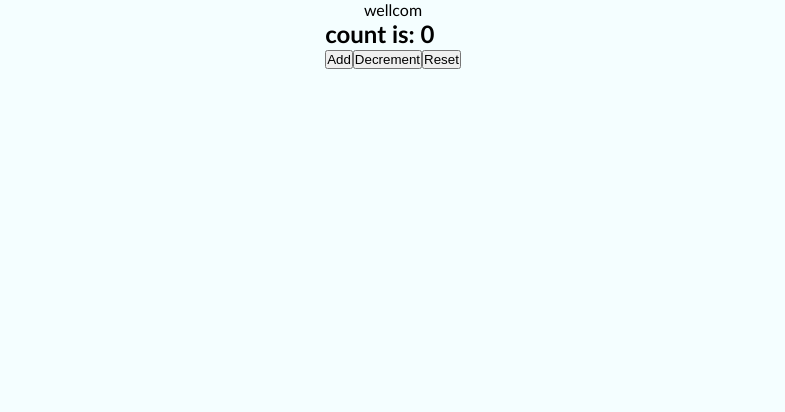
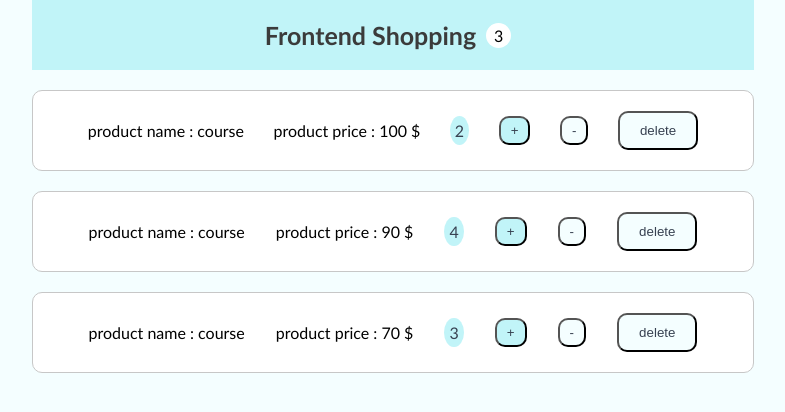
Before and after one commit to ZahraNejati79/first-react-, a React (Create React App) app: page / in a window 1280 px wide. Shown: the top 412 px of the page, without its empty margins (247-1032 px from the left). Built offline with nearby package versions, Linux system fonts and the light colour scheme.

Commit message:
Functional Component App

```diff
--- a/src/App.js
+++ b/src/App.js
@@ -1,88 +1,58 @@
-import React, { Component } from "react";
+import React, { Component, useState } from "react";
 import "./App.css";
-import CounterOne from "./components/Context/CounterOne";
-import CounterProvider from "./components/Context/CounterProvider";
+import NavBar from "./components/navBar/navBar";
+import ProductList from "./components/productList/productList";
 import Wrapper from "./components/hoc/Wrapper";
-import CounterReducer from "./components/Resucer/CountReducer";
-class App extends Component {
-  state = {
-    products: [
-      { title: "React", price: "100 $", id: 1, quantity: 2 },
-      { title: "JavaScript", price: "90 $", id: 2, quantity: 4 },
-      { title: "CSS", price: "70 $", id: 3, quantity: 3 },
-    ],
-    isShow: true,
-  };
 
-  removeHandler = (id) => {
-    console.log("clicked", id);
-    const editedProduct = this.state.products.filter(
-      (product) => product.id !== id
-    );
-    this.setState({ products: editedProduct });
-  };
-  addHandler = (id) => {
-    const index = this.state.products.findIndex((product) => product.id === id);
-    const productSelect = { ...this.state.products[index] };
-    const product = [...this.state.products];
+const App = () => {
+  const [products, setProduct] = useState([
+    { title: "React", price: "100 $", id: 1, quantity: 2 },
+    { title: "JavaScript", price: "90 $", id: 2, quantity: 4 },
+    { title: "CSS", price: "70 $", id: 3, quantity: 3 },
+  ]);
+  const addHandler = (id) => {
+    const index = products.findIndex((product) => product.id === id);
+    const productSelect = { ...products[index] };
+    const product = [...products];
     productSelect.quantity++;
     product[index] = productSelect;
-    this.setState({ products: product });
+    setProduct(product);
   };
-  subtractHandler = (id) => {
+  const subtractHandler = (id) => {
     console.log("subtract", id);
-    const index = this.state.products.findIndex((product) => product.id === id);
-    const selectesItem = { ...this.state.products[index] };
+    const index = products.findIndex((product) => product.id === id);
+    const selectesItem = { ...products[index] };
     if (selectesItem.quantity === 1) {
-      const editedProduct = this.state.products.filter(
-        (product) => product.id !== id
-      );
-      this.setState({ products: editedProduct });
+      const editedProduct = products.filter((product) => product.id !== id);
+      setProduct(editedProduct);
     } else {
       selectesItem.quantity--;
-      const product = [...this.state.products];
+      const product = [...products];
       product[index] = selectesItem;
-      this.setState({ products: product });
+      setProduct(product);
     }
   };
-  totalCount = () => {
-    return this.state.products.length;
+  const removeHandler = (id) => {
+    console.log("clicked", id);
+    const editedProduct = products.filter((product) => product.id !== id);
+    setProduct(editedProduct);
   };
-  // changeHandler(event, id) {
-  //   const index = this.state.products.findIndex((product) => product.id === id);
-  //   const product = { ...this.state.products[index] };
-  //   product.title = event.target.value;
-  //   const products = [...this.state.products];
-  //   products[index] = product;
-  //   this.setState({ products });
-
-  //   // const product = [...this.state.products];
-  //   // const selectItem = product.find((product) => product.id === id);
-  //   // selectItem.title = event.target.value;
-  //   // this.setState({ products: product });
-  // }
-  // componentDidUpdate(prevprops, prevState) {
-  //   console.log("App.js", prevState);
-  // }
-  // => render
-  //         <NavBar count={this.totalCount()} />
-  //       <ProductList
-  //         products={this.state.products}
-  //         addHandler={this.addHandler}
-  //         subtractHandler={this.subtractHandler}
-  //         removeHandler={this.removeHandler}
-  //         changeHandler={this.changeHandler}
-
-  render() {
-    return (
-      <>
-        <CounterProvider>
-          <p>wellcom</p>
-          <CounterOne />
-        </CounterProvider>
-      </>
-    );
-  }
-}
+  const changeHandler = () => {};
+  const totalCount = () => {
+    return products.length;
+  };
+  return (
+    <div>
+      <NavBar count={totalCount()} />
+      <ProductList
+        products={products}
+        addHandler={addHandler}
+        subtractHandler={subtractHandler}
+        removeHandler={removeHandler}
+        changeHandler={changeHandler}
+      />
+    </div>
+  );
+};
 
 export default Wrapper(App, "container");
```
